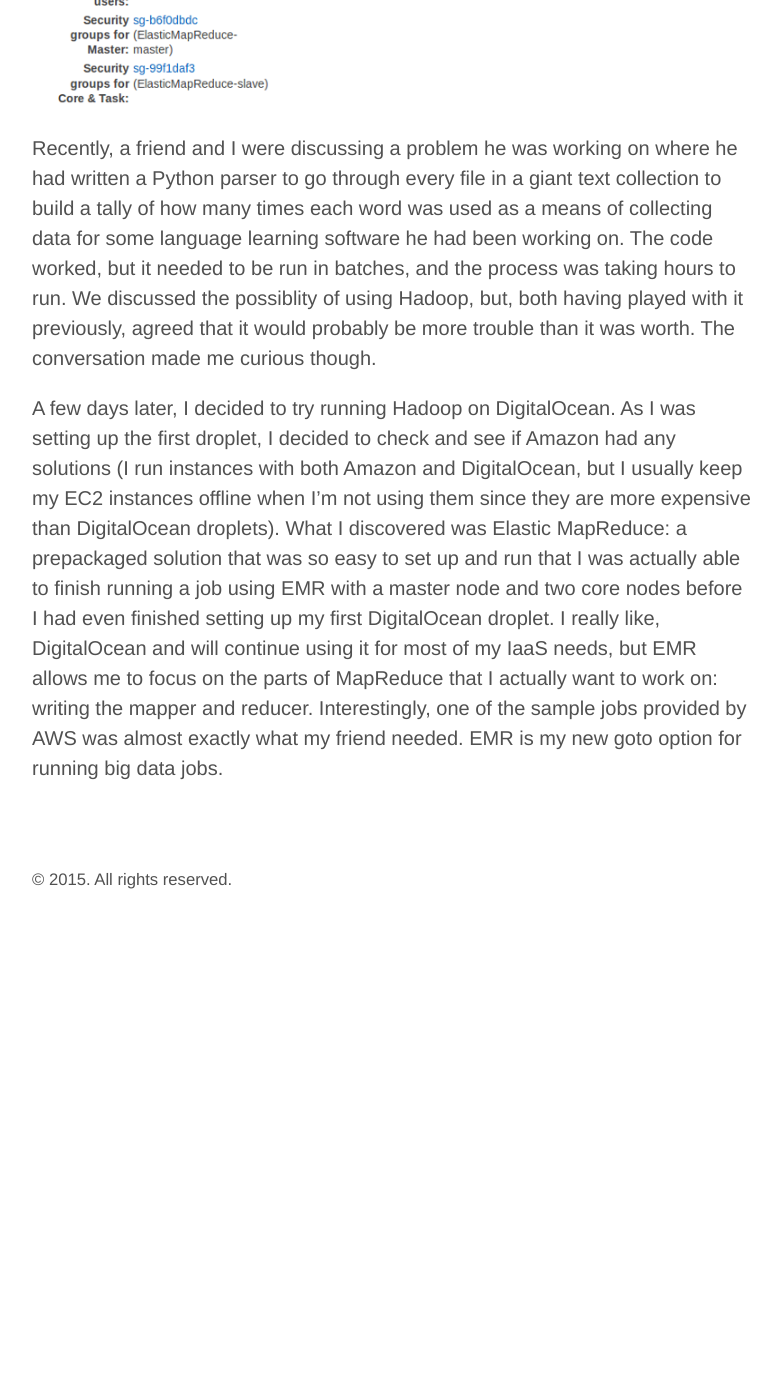
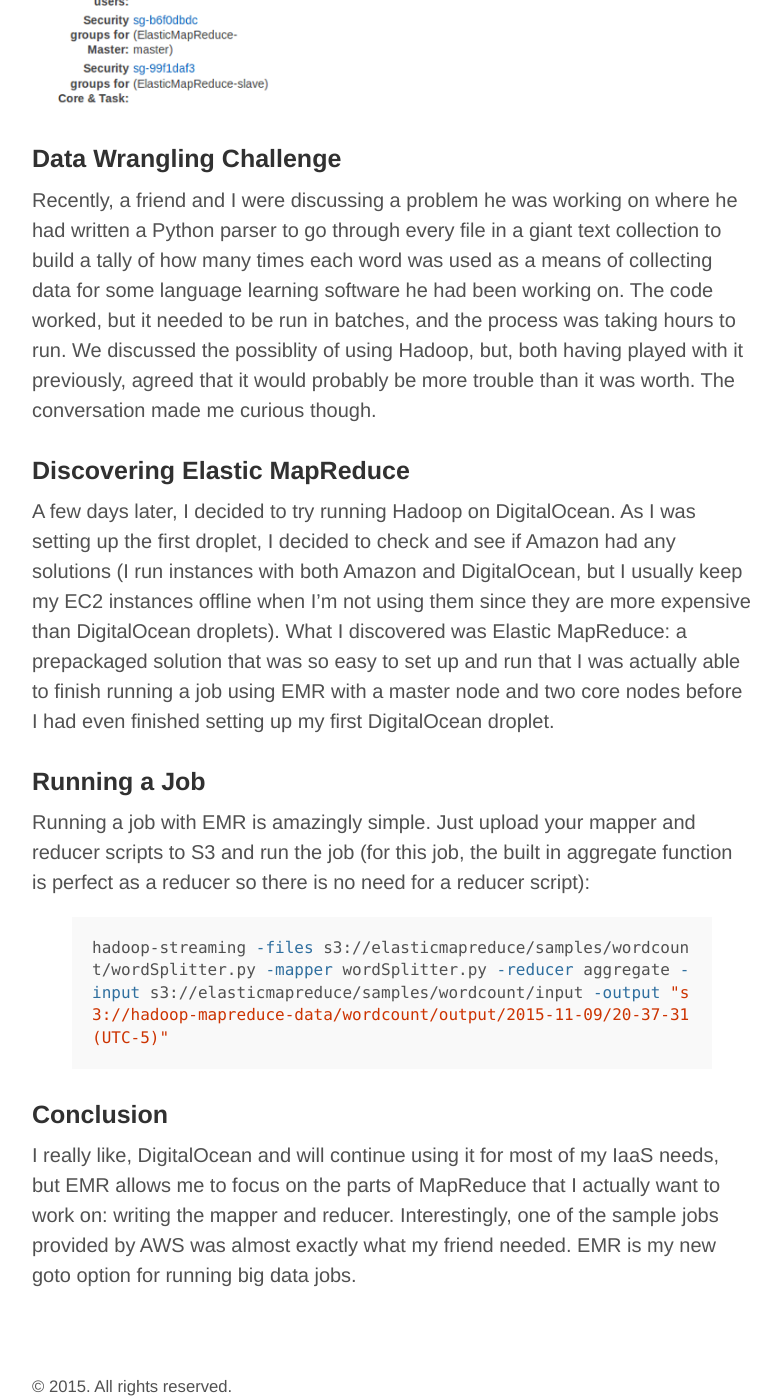
Before and after one commit to jonathanmann/jonathanmann.github.io, a Jekyll site: the page built from _posts/2015-11-09-processing-big-data-with-elastic-mapreduce.md, in a window 1280 px wide and 1400 px high, scrolled down 702 px. Shown: the whole window, without its empty margins (248-1029 px from the left). Built offline with Jekyll 4.4.1, drawn with Linux system fonts in a browser that asks for light colours; comment, search, counter and statistics services are not loaded; before the commit the page ends 1595 px from its top, so only the background shows below that.

Commit message:
update big data post

```diff
--- a/_posts/2015-11-09-processing-big-data-with-elastic-mapreduce.md
+++ b/_posts/2015-11-09-processing-big-data-with-elastic-mapreduce.md
@@ -10,6 +10,22 @@
 
 ![EMR](http://jonathanmann.github.io/public/img/emr_cluster.png)
 
+### Data Wrangling Challenge
+
 Recently, a friend and I were discussing a problem he was working on where he had written a Python parser to go through every file in a giant text collection to build a tally of how many times each word was used as a means of collecting data for some language learning software he had been working on. The code worked, but it needed to be run in batches, and the process was taking hours to run. We discussed the possiblity of using Hadoop, but, both having played with it previously, agreed that it would probably be more trouble than it was worth. The conversation made me curious though.
 
-A few days later, I decided to try running Hadoop on DigitalOcean. As I was setting up the first droplet, I decided to check and see if Amazon had any solutions (I run instances with both Amazon and DigitalOcean, but I usually keep my EC2 instances offline when I'm not using them since they are more expensive than DigitalOcean droplets). What I discovered was Elastic MapReduce: a prepackaged solution that was so easy to set up and run that I was actually able to finish running a job using EMR with a master node and two core nodes before I had even finished setting up my first DigitalOcean droplet. I really like, DigitalOcean and will continue using it for most of my IaaS needs, but EMR allows me to focus on the parts of MapReduce that I actually want to work on: writing the mapper and reducer. Interestingly, one of the sample jobs provided by AWS was almost exactly what my friend needed. EMR is my new goto option for running big data jobs.
+### Discovering Elastic MapReduce
+
+A few days later, I decided to try running Hadoop on DigitalOcean. As I was setting up the first droplet, I decided to check and see if Amazon had any solutions (I run instances with both Amazon and DigitalOcean, but I usually keep my EC2 instances offline when I'm not using them since they are more expensive than DigitalOcean droplets). What I discovered was Elastic MapReduce: a prepackaged solution that was so easy to set up and run that I was actually able to finish running a job using EMR with a master node and two core nodes before I had even finished setting up my first DigitalOcean droplet.
+
+### Running a Job
+
+Running a job with EMR is amazingly simple. Just upload your mapper and reducer scripts to S3 and run the job (for this job, the built in aggregate function is perfect as a reducer so there is no need for a reducer script):
+
+{% highlight sh %}
+hadoop-streaming -files s3://elasticmapreduce/samples/wordcount/wordSplitter.py -mapper wordSplitter.py -reducer aggregate -input s3://elasticmapreduce/samples/wordcount/input -output "s3://hadoop-mapreduce-data/wordcount/output/2015-11-09/20-37-31 (UTC-5)"
+{% endhighlight %}
+
+### Conclusion
+
+I really like, DigitalOcean and will continue using it for most of my IaaS needs, but EMR allows me to focus on the parts of MapReduce that I actually want to work on: writing the mapper and reducer. Interestingly, one of the sample jobs provided by AWS was almost exactly what my friend needed. EMR is my new goto option for running big data jobs.
```
